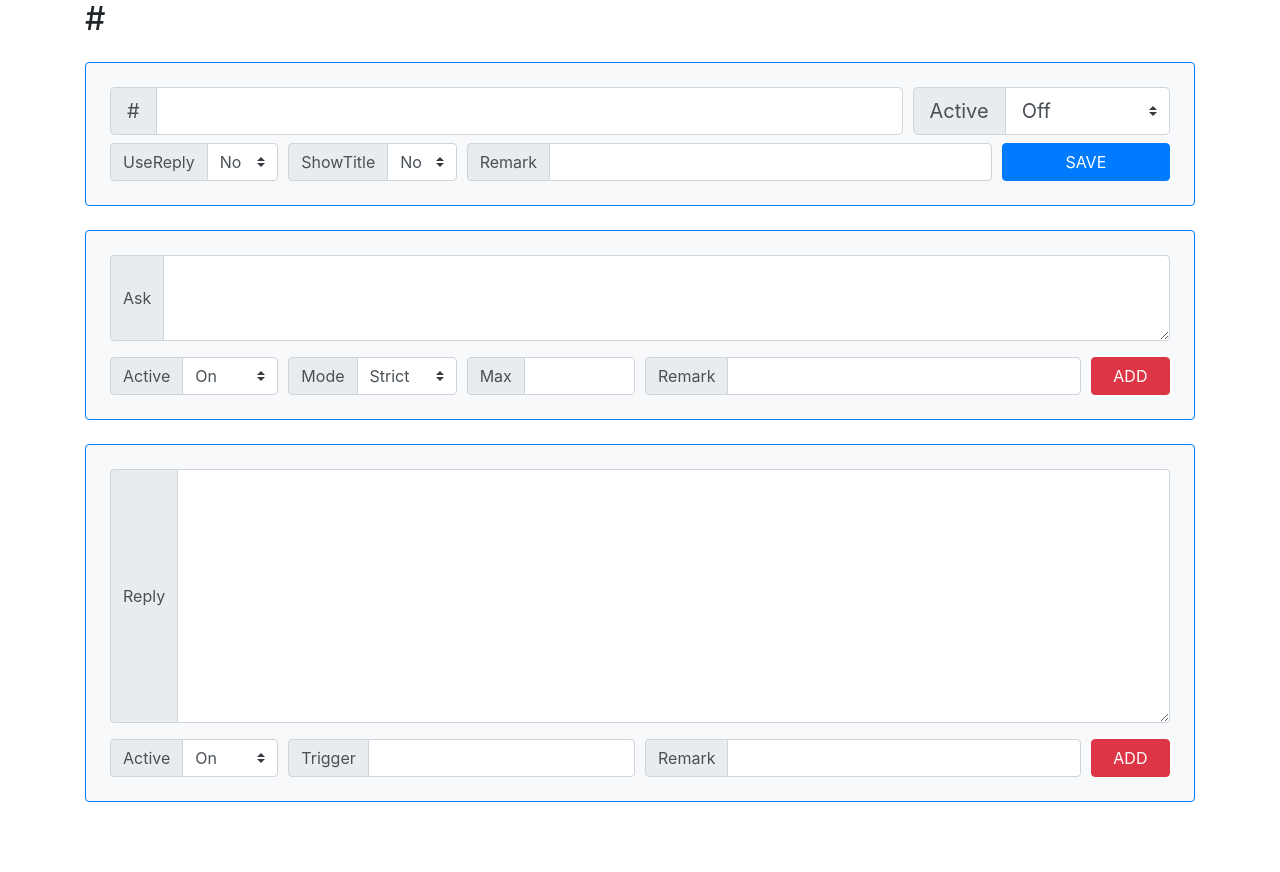
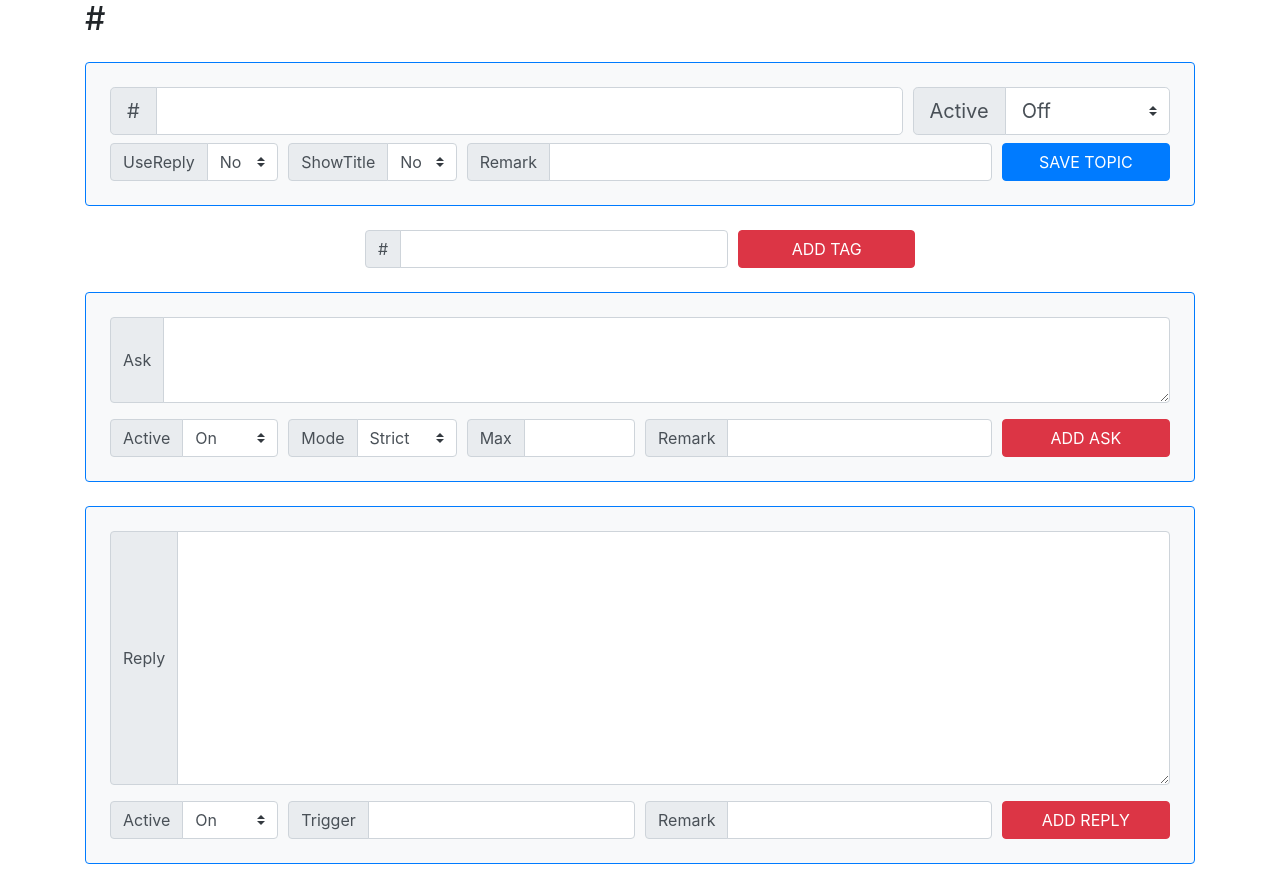
Before and after one commit to PushDotGame/telegram-bots, a Flask app: template templates/topic.html in a window 1280 px wide. Shown: the part 24-896 px from the top of the page. Before the commit the page ends 826 px from the top, so only its background shows below. Run offline with Flask 2, Linux system fonts and the light colour scheme; the template is opened without the code that fills it, so the values that code supplies are empty; parts of the project's set-up code (start-up, migrations or seed data) failed here and were passed over; some libraries are stand-ins or nearby versions.

Commit message:
added: #... in group_text

```diff
--- a/bot_group_create_db.py
+++ b/bot_group_create_db.py
@@ -10,7 +10,7 @@ def main():
         db_kv.create_tables([KeyValue])
 
     with db_qa:
-        db_qa.create_tables([Topic, Ask, Reply])
+        db_qa.create_tables([QATopic, QATag, QAAsk, QAReply])
 
     with db_cache:
         db_cache.create_tables([Cache])
--- a/qa_mgr.py
+++ b/qa_mgr.py
@@ -11,7 +11,7 @@ bootstrap.init_app(app)
 
 @app.route('/')
 def show_topics():
-    topics = Topic.select()
+    topics = QATopic.select()
     # topics = (Topic
     #           .select(Topic, fn.Count(Ask.id).alias('ask_count'), fn.Count(Reply.id).alias('reply_count'))
     #           .join(Ask, JOIN.LEFT_OUTER)
@@ -24,14 +24,14 @@ def show_topics():
 
 @app.route('/topic/<topic_id>')
 def show_topic(topic_id):
-    topic = Topic.get(id=topic_id)
+    topic = QATopic.get(id=topic_id)
     return render_template('topic.html', session_name=be.BOT_SESSION_NAME, topic=topic)
 
 
 @app.route('/add-topic', methods=['POST'])
 def add_topic():
     if len(request.form['title'].strip()) > 0:
-        topic = Topic.create(
+        QATopic.create(
             active=request.form['active'] == 'True',
             use_reply=request.form['useReply'] == 'True',
             show_title=request.form['showTitle'] == 'True',
@@ -41,9 +41,17 @@ def add_topic():
     return redirect(request.referrer)
 
 
+@app.route('/toggle-topic/<topic_id>', methods=['GET'])
+def toggle_topic(topic_id):
+    topic = QATopic.get(id=topic_id)
+    topic.active = not topic.active
+    topic.save()
+    return redirect(request.referrer)
+
+
 @app.route('/update-topic/<topic_id>', methods=['POST'])
 def update_topic(topic_id):
-    topic = Topic.get(id=topic_id)
+    topic = QATopic.get(id=topic_id)
     topic.active = request.form['active'] == 'True'
     topic.use_reply = request.form['useReply'] == 'True'
     topic.show_title = request.form['showTitle'] == 'True'
@@ -53,16 +61,37 @@ def update_topic(topic_id):
     return redirect(request.referrer)
 
 
-@app.route('/add-ask', methods=['POST'])
-def add_ask():
-    topic = Topic.get(id=int(request.form['topic_id']))
+@app.route('/add-tag/<topic_id>', methods=['POST'])
+def add_tag(topic_id):
+    topic = QATopic.get(id=topic_id)
+
+    if len(request.form['title'].strip()) > 0:
+        QATag.create(
+            topic=topic,
+            active=True,
+            title=request.form['title'].strip().lower(),
+        )
+    return redirect(request.referrer)
+
+
+@app.route('/toggle-tag/<tag_id>', methods=['GET'])
+def toggle_tag(tag_id):
+    tag = QATag.get(id=tag_id)
+    tag.active = not tag.active
+    tag.save()
+    return redirect(request.referrer)
+
+
+@app.route('/add-ask/<topic_id>', methods=['POST'])
+def add_ask(topic_id):
+    topic = QATopic.get(id=topic_id)
 
     if len(request.form['words'].strip()) > 0:
-        Ask.create(
+        QAAsk.create(
             topic=topic,
             active=request.form['active'] == 'True',
             mode=int(request.form['mode'].strip()),
-            words=request.form['words'].strip(),
+            words=request.form['words'].strip().lower(),
             max=int(request.form['max'].strip()),
             remark=request.form['remark'].strip(),
         )
@@ -71,22 +100,22 @@ def add_ask():
 
 @app.route('/update-ask/<ask_id>', methods=['POST'])
 def update_ask(ask_id):
-    ask = Ask.get(id=ask_id)
+    ask = QAAsk.get(id=ask_id)
     ask.active = request.form['active'] == 'True'
     ask.mode = int(request.form['mode'].strip())
-    ask.words = request.form['words'].strip()
+    ask.words = request.form['words'].strip().lower()
     ask.max = int(request.form['max'].strip())
     ask.remark = request.form['remark'].strip()
     ask.save()
     return redirect(request.referrer)
 
 
-@app.route('/add-reply', methods=['POST'])
-def add_reply():
-    topic = Topic.get(id=int(request.form['topic_id']))
+@app.route('/add-reply/<topic_id>', methods=['POST'])
+def add_reply(topic_id):
+    topic = QATopic.get(id=topic_id)
 
     if len(request.form['text'].strip()) > 0:
-        Reply.create(
+        QAReply.create(
             topic=topic,
             active=request.form['active'] == 'True',
             text=request.form['text'].strip(),
@@ -98,7 +127,7 @@ def add_reply():
 
 @app.route('/update-reply/<reply_id>', methods=['POST'])
 def update_reply(reply_id):
-    reply = Reply.get(id=reply_id)
+    reply = QAReply.get(id=reply_id)
     reply.active = request.form['active'] == 'True'
     reply.text = request.form['text'].strip()
     reply.trigger = request.form['trigger'].strip()
--- a/templates/topic.html
+++ b/templates/topic.html
@@ -69,11 +69,47 @@
             </div>
 
             <div class="input-group col-md-2">
-                <button id="submitTopicSave" type="submit" class="btn btn-primary btn-block">SAVE</button>
+                <button id="submitTopicSave" type="submit" class="btn btn-primary btn-block">SAVE TOPIC</button>
+            </div>
+        </div>
+    </form>
+
+    <div class="mt-4 text-center">
+        {% for tag in topic.tags %}
+            {% if tag.active %}
+                <a class="btn btn-sm btn-success mr-2" href="/toggle-tag/{{ tag.id }}">
+                    #{{ tag.title }}
+                </a>
+            {% else %}
+                <a class="btn btn-sm btn-secondary mr-2" href="/toggle-tag/{{ tag.id }}">
+                    #{{ tag.title }}
+                </a>
+            {% endif %}
+        {% endfor %}
+    </div>
+
+    <form method="post"
+          action="/add-tag/{{ topic.id }}"
+          class="mt-2">
+        <div class="form-row">
+            <div class="input-group col-md-4 offset-3">
+                <div class="input-group-prepend">
+                    <label class="input-group-text" for="inputTopicTag">#</label>
+                </div>
+                <input id="inputTopicTag"
+                       name="title"
+                       type="text"
+                       class="form-control"
+                       value="">
+            </div>
+
+            <div class="input-group col-md-2">
+                <button id="submitTagAdd" type="submit" class="btn btn-danger btn-block">ADD TAG</button>
             </div>
         </div>
 
     </form>
+
 
 
     {% for ask in topic.asks %}
@@ -135,7 +171,7 @@
                                class="form-control"
                                value="{{ ask.max }}">
                     </div>
-                    <div class="input-group col-md-5">
+                    <div class="input-group col-md-4">
                         <div class="input-group-prepend">
                             <label class="input-group-text" for="inputAskRemark{{ ask.id }}">Remark</label>
                         </div>
@@ -145,8 +181,8 @@
                                class="form-control"
                                value="{{ ask.remark }}">
                     </div>
-                    <div class="input-group col-md-1">
-                        <button id="submitAskSave" type="submit" class="btn btn-primary btn-block">SAVE</button>
+                    <div class="input-group col-md-2">
+                        <button id="submitAskSave" type="submit" class="btn btn-primary btn-block">SAVE ASK</button>
                     </div>
                 </div>
             </form>
@@ -154,11 +190,8 @@
     {% endfor %}
 
     <form method="post"
-          action="/add-ask"
+          action="/add-ask/{{ topic.id }}"
           class="mt-4 border border-primary rounded p-4 bg-light">
-
-        <input type="hidden" name="topic_id" value="{{ topic.id }}">
-
         <div class="form-row">
             <div class="form-group col-md-12">
                 <div class="input-group">
@@ -206,7 +239,7 @@
                        type="text"
                        class="form-control">
             </div>
-            <div class="input-group col-md-5">
+            <div class="input-group col-md-4">
                 <div class="input-group-prepend">
                     <label class="input-group-text" for="inputAskRemarkNew">Remark</label>
                 </div>
@@ -215,8 +248,8 @@
                        type="text"
                        class="form-control">
             </div>
-            <div class="input-group col-md-1">
-                <button id="submitAskAdd" type="submit" class="btn btn-danger btn-block">ADD</button>
+            <div class="input-group col-md-2">
+                <button id="submitAskAdd" type="submit" class="btn btn-danger btn-block">ADD ASK</button>
             </div>
         </div>
     </form>
@@ -269,7 +302,7 @@
                                class="form-control"
                                value="{{ reply.trigger }}">
                     </div>
-                    <div class="input-group col-md-5">
+                    <div class="input-group col-md-4">
                         <div class="input-group-prepend">
                             <label class="input-group-text" for="inputReplyRemark{{ reply.id }}">Remark</label>
                         </div>
@@ -279,9 +312,9 @@
                                class="form-control"
                                value="{{ reply.remark }}">
                     </div>
-                    <div class="input-group col-md-1">
+                    <div class="input-group col-md-2">
                         <button id="submitReplySave{{ reply.id }}" type="submit" class="btn btn-primary btn-block">
-                            SAVE
+                            SAVE REPLY
                         </button>
                     </div>
                 </div>
@@ -290,11 +323,8 @@
     {% endfor %}
 
     <form method="post"
-          action="/add-reply"
+          action="/add-reply/{{ topic.id }}"
           class="mt-4 border border-primary rounded p-4 bg-light">
-
-        <input type="hidden" name="topic_id" value="{{ topic.id }}">
-
         <div class="form-row">
             <div class="form-group col-md-12">
                 <div class="input-group">
@@ -330,7 +360,7 @@
                        type="text"
                        class="form-control">
             </div>
-            <div class="input-group col-md-5">
+            <div class="input-group col-md-4">
                 <div class="input-group-prepend">
                     <label class="input-group-text" for="inputReplyRemarkNew">Remark</label>
                 </div>
@@ -339,9 +369,9 @@
                        type="text"
                        class="form-control">
             </div>
-            <div class="input-group col-md-1">
+            <div class="input-group col-md-2">
                 <button id="submitReplyAdd" type="submit" class="btn btn-danger btn-block">
-                    ADD
+                    ADD REPLY
                 </button>
             </div>
         </div>
```
Also changed, not shown: libs/GroupBotORM.py (+34 -5 lines), libs/group/handlers/functions.py (+9 -0 lines), libs/group/handlers/group_text.py (+81 -68 lines), libs/group/handlers/new_chat_members.py (+28 -27 lines), libs/group/qa.py (+13 -5 lines), templates/topics.html (+17 -7 lines).
